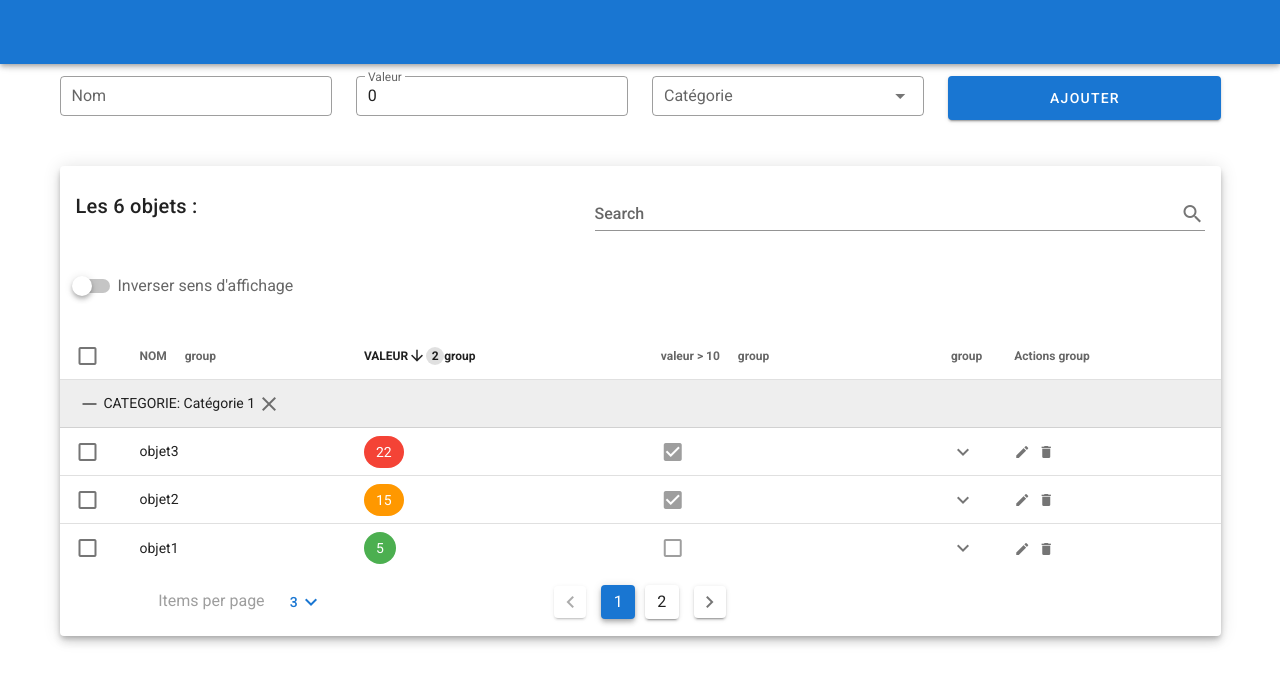
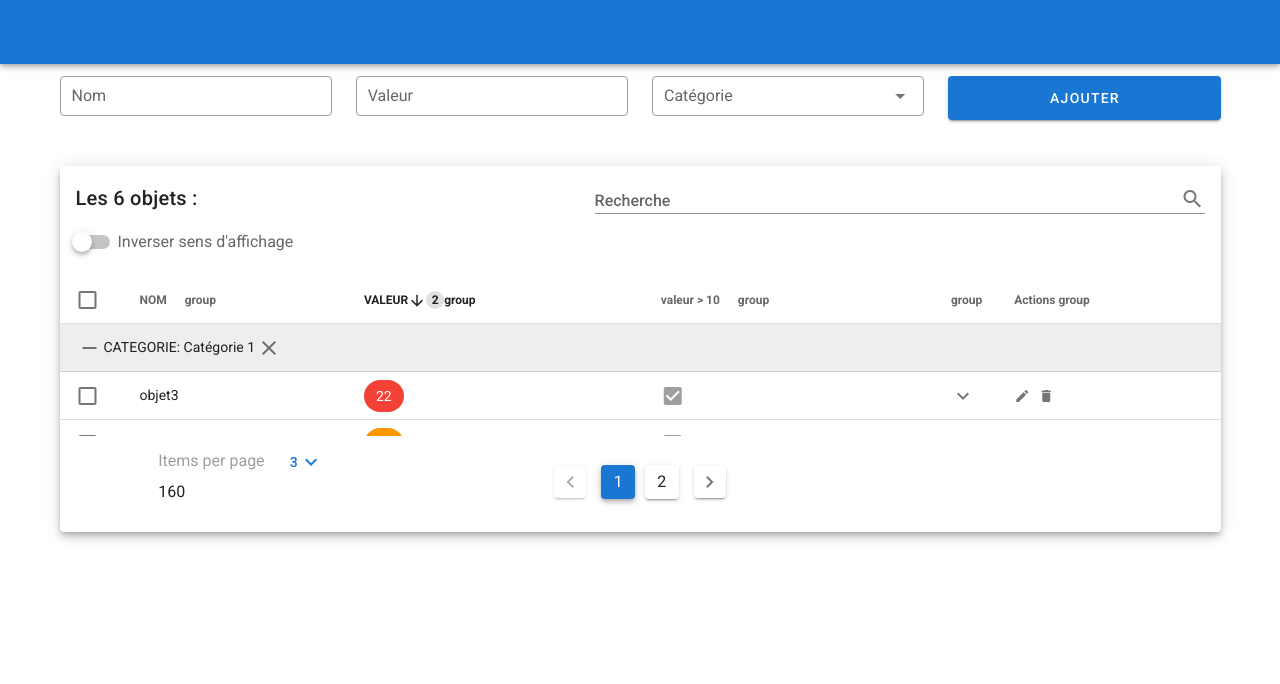
Before and after one commit to BOISSARD/Vue-Tests-Components-Library, a Vue app in the folder test-vuetify/: page / in a window 1280 px wide. Shown: the top 684 px of the page. Built offline with nearby package versions, Linux system fonts and the light colour scheme.

Commit message:
Modif : start of a validation form

```diff
--- a/test-vuetify/src/App.vue
+++ b/test-vuetify/src/App.vue
@@ -12,7 +12,6 @@
                 @editObjet="editObjet"
                 @deleteObjet="deleteObjet"
             />
-            <!-- :items="objets"  desserts -->
         </v-content>
     </v-app>
 </template>
--- a/test-vuetify/src/components/TestDataTable.vue
+++ b/test-vuetify/src/components/TestDataTable.vue
@@ -1,5 +1,5 @@
 <template>
-    <v-container>
+    <v-container id="zone-tableau">
         <v-card class="elevation-6">
             <v-card-title>
                 {{lignes.length > 1 ? "Les " + lignes.length + " objets : " : lignes.length > 0 ? "L'objet : " : "Il y a rien : "}}
@@ -7,15 +7,18 @@
                 <v-text-field
                     v-model="search"
                     append-icon="mdi-magnify"
-                    label="Search"
+                    label="Recherche"
                     single-line
                     hide-details
+                    dense
                 ></v-text-field>
             </v-card-title>
             <v-data-table
                 :headers="colonnes"
                 :items="lignes"
                 item-key="nom"
+                fixed-header
+                :height="hauteur"
                 show-select
                 multi-sort
                 :sort-by="['categorie', 'valeur']"
@@ -39,7 +42,7 @@
                     <v-switch
                         v-model="groupDirection"
                         label="Inverser sens d'affichage"
-                        class="pa-3"
+                        class="pa-0 ma-0 ml-3"
                     ></v-switch>
                 </template>
                 <template v-slot:item.sup10="{ item }">
@@ -77,6 +80,7 @@
                             </v-list-item>
                         </v-list>
                     </v-menu>
+                    <p>{{hauteur}}</p>
                 </v-col>
                 <v-col cols="4">
                     <v-pagination v-model="page" :length="pageCount"></v-pagination>
@@ -103,7 +107,8 @@ export default {
             lignes: [],
             expanded: [],
             groupDirection: false,
-            groupes: "categorie"
+            groupes: "categorie",
+            hauteur: window.innerHeight / 5
         };
     },
     watch: {
@@ -130,7 +135,6 @@ export default {
         }
     },
     props: ["colonnes", "items"],
-    mounted() {},
     methods: {
         getColor(valeur) {
             if (valeur > 20) return "red";
@@ -147,5 +151,5 @@ export default {
 };
 </script>
 
-<style>
+<style scoped>
 </style>
--- a/test-vuetify/src/components/TestForm.vue
+++ b/test-vuetify/src/components/TestForm.vue
@@ -1,8 +1,8 @@
 <template>
-    <v-form v-model="valid" lazy-validation ref="form">
-        <v-container>
+    <v-container>
+        <v-form v-model="valid" lazy-validation ref="form">
             <v-row>
-                <v-col cols="12" md="3">
+                <v-col cols="12" sm="3">
                     <v-text-field
                         v-model="nom"
                         :rules="[v => !!v || 'Le Nom est requis']"
@@ -13,18 +13,19 @@
                         dense
                     ></v-text-field>
                 </v-col>
-                <v-col cols="12" md="3">
+                <v-col cols="12" sm="3">
                     <v-text-field
                         v-model="valeur"
                         :rules="[v => !!v || 'La valeur doit être un nombre']"
                         label="Valeur"
+                        placeholder="Votre valeur"
                         type="number"
                         required
                         outlined
                         dense
                     ></v-text-field>
                 </v-col>
-                <v-col cols="12" md="3">
+                <v-col cols="12" sm="3">
                     <v-select
                         v-model="categorie"
                         :items="items"
@@ -38,7 +39,7 @@
                         placeholder="Une catégorie"
                     ></v-select>
                 </v-col>
-                <v-col cols="12" md="3">
+                <v-col cols="12" sm="3">
                     <v-btn
                         large
                         block
@@ -49,8 +50,8 @@
                     >{{ bouton }}</v-btn>
                 </v-col>
             </v-row>
-        </v-container>
-    </v-form>
+        </v-form>
+    </v-container>
 </template>
 
 <script>
@@ -64,20 +65,20 @@ export default {
         objetCourant(newObjet, oldObjet) {
             console.debug(newObjet, oldObjet);
             if (newObjet !== null) {
-                this.bouton = "Modifier"
+                this.bouton = "Modifier";
                 this.nom = newObjet.nom;
                 this.valeur = newObjet.valeur;
                 for (var key in Categories)
                     if (Categories[key] === newObjet.categorie)
                         this.categorie = key;
             } else {
-                this.bouton = "Ajouter"
+                this.bouton = "Ajouter";
             }
         }
     },
     data: () => ({
         nom: "",
-        valeur: new Number("0"),
+        valeur: null,
         categorie: null,
         items: Object.entries(Categories),
         valid: false,
```
Also changed, not shown: 2 other files (tests, documents, lock files or other folders).
